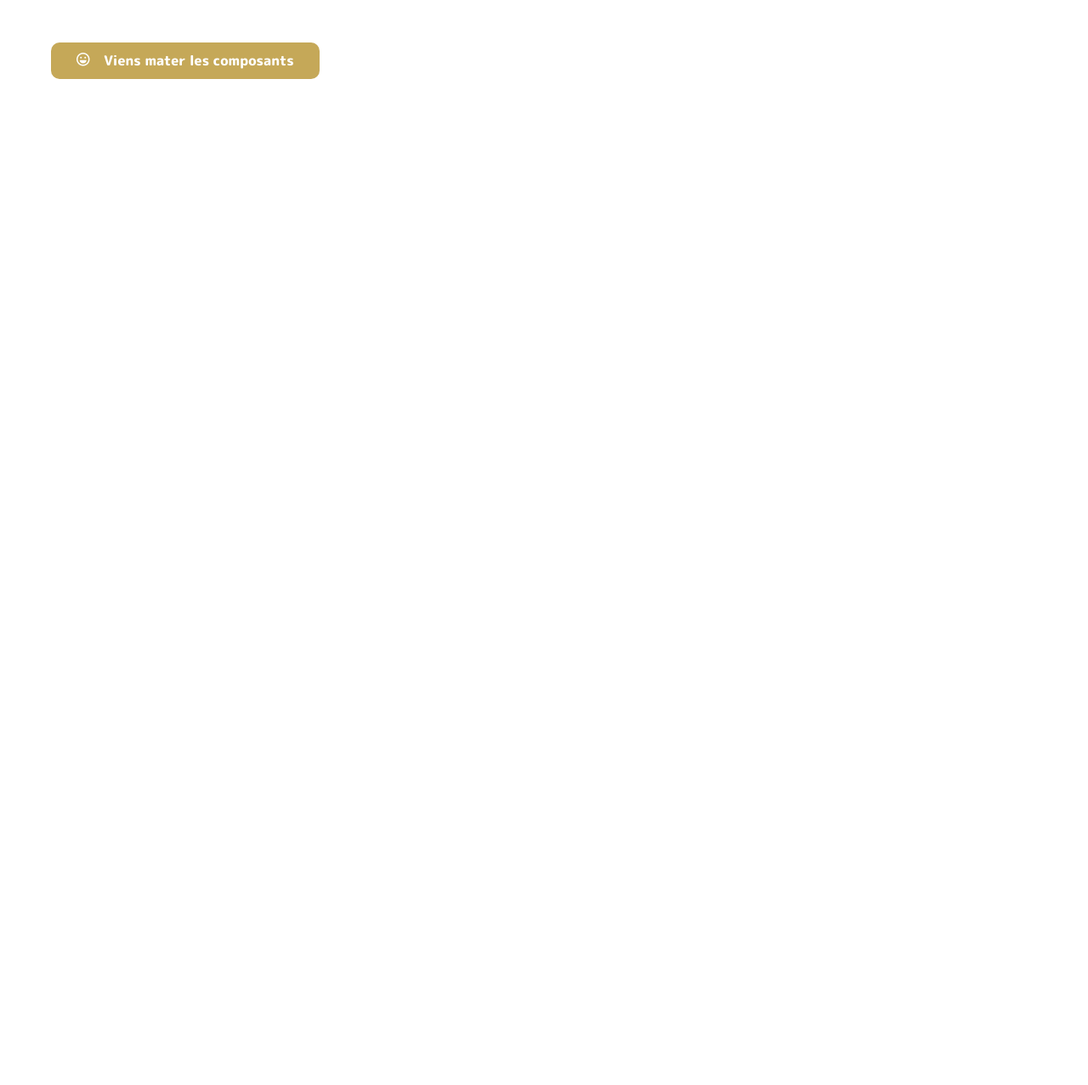
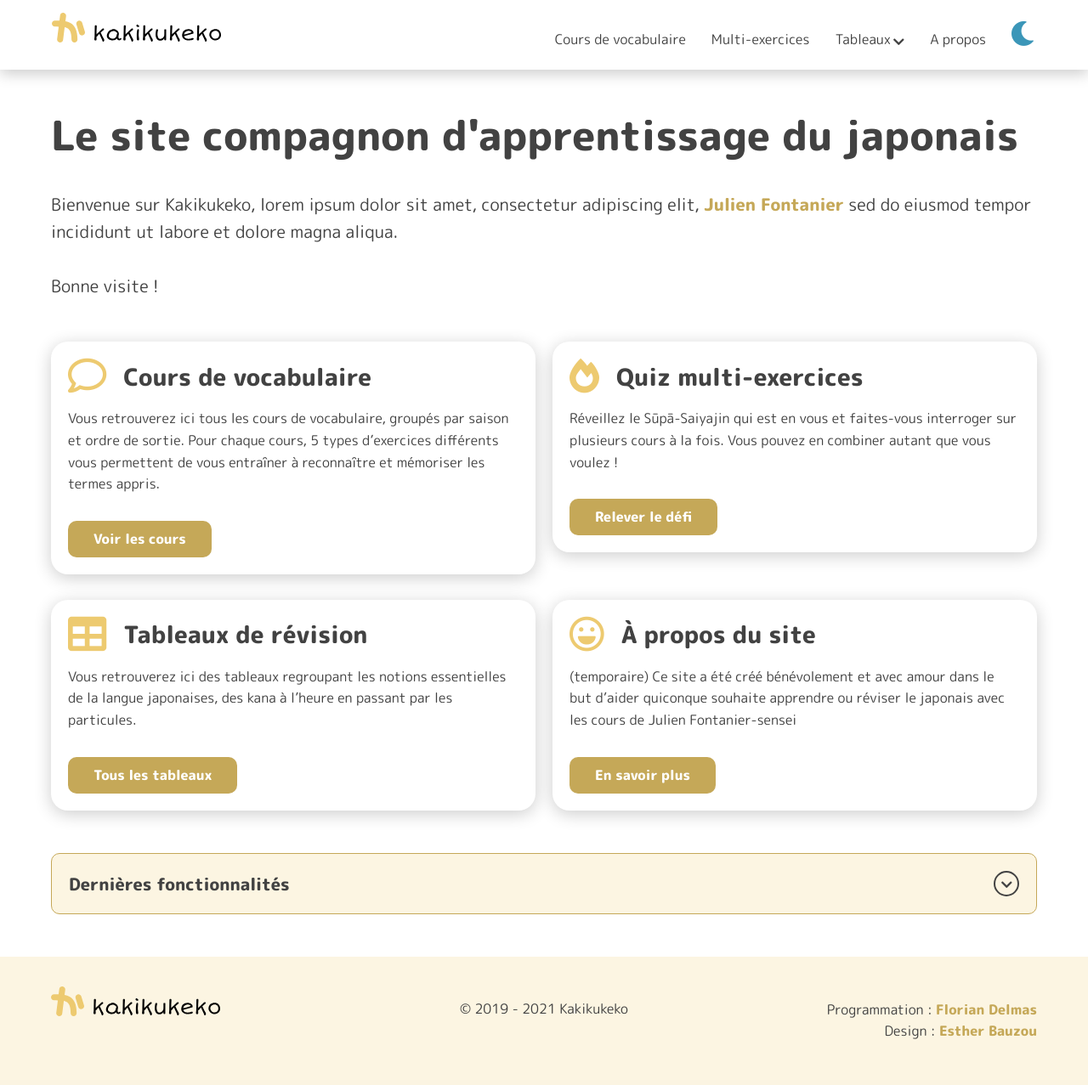
Before and after one commit to PetitChampi/kakikukeko, a PHP site: page / in a window 1280 px wide. Shown: the whole page at 85% size. Before the commit the page ends 93 px from the top, so only its background shows below. Run offline with PHP 8.4, Linux system fonts and the light colour scheme; some web fonts are replaced.

Commit message:
added some classes + first draft of index page

```diff
--- a/index.html
+++ b/index.html
@@ -10,17 +10,162 @@
 </head>
 <body>
 
-  <section class="page-section">
+  <nav class="nav">
+    <div class="nav-wrapper wrapper">
+      <div class="nav-header">
+        <a href="" class="nav-header--link">
+          <div class="nav-header--logo"></div>
+        </a>
+        <div class="nav-header-hamburger" id="menuburger">
+          <div class="bar bar1"></div>
+          <div class="bar bar2"></div>
+          <div class="bar bar3"></div>
+        </div>
+      </div>
+      <div class="nav-container" id="menunavlist">
+        <ul class="nav-menu">
+          <li class="nav-menu-item">
+            <a href="" class="nav-menu-item--link">Cours de vocabulaire</a>
+          </li>
+          <li class="nav-menu-item">
+            <a href="" class="nav-menu-item--link">Multi-exercices</a>
+          </li>
+          <li class="nav-menu-item nav-menu-dropdown" id="menudrop">
+            <span class="nav-menu-item--link">Tableaux</span>
+            <span class="icon-chevron-left" id="menudropicon"></span>
+            <ul class="nav-menu-dropdown-list" id="menudroplist">
+              <li class="nav-menu-dropdown-list-item"><a href="" class="nav-menu-dropdown-list-item--link">Les kana</a></li>
+              <li class="nav-menu-dropdown-list-item"><a href="" class="nav-menu-dropdown-list-item--link">Les nombres</a></li>
+              <li class="nav-menu-dropdown-list-item"><a href="" class="nav-menu-dropdown-list-item--link">L'heure</a></li>
+              <li class="nav-menu-dropdown-list-item"><a href="" class="nav-menu-dropdown-list-item--link">Les dates</a></li>
+              <li class="nav-menu-dropdown-list-item"><a href="" class="nav-menu-dropdown-list-item--link">Les particules</a></li>
+            </ul>
+          </li>
+          <li class="nav-menu-item">
+            <a href="" class="nav-menu-item--link">A propos</a>
+          </li>
+        </ul>
+        <div class="mode-dsk mode-dsk-toggle">
+          <div class="mode-toggle">
+            <span class="mode-dsk--sun icon-sun" title="Light mode"></span>
+            <span class="mode-dsk--moon icon-moon" title="Dark mode"></span>
+          </div>
+        </div>
+        <div class="mode-mob">
+          <span class="icon-sun"></span>
+          <label class="mode-mob-switch">
+            <input type="checkbox" class="mode-mob-switch--input">
+            <span class="mode-mob-switch--slider mode-mob-toggle" id="mode-mob-toggle"><span class="mode-mob-switch--slider--circle"></span></span>
+          </label>
+          <span class="icon-moon"></span>
+        </div>
+      </div> <!-- .nav-container -->
+    </div>
+  </nav>
+
+  <main class="main">
     <div class="wrapper">
-      <a href="design-system.html">
-        <button class="button-primary">
-          <div class="button-container">
-            <span class="icon-smiley"></span> Viens mater les composants
-          </div>
-        </button>
-      </a>
+      <h1 class="page-title">Le site compagnon d'apprentissage du japonais</h1>
+      <p class="regular-text">Bienvenue sur Kakikukeko, lorem ipsum dolor sit amet, consectetur adipiscing elit, <a href="">Julien Fontanier</a> sed do eiusmod tempor incididunt ut labore et dolore magna aliqua.<br><br>Bonne visite !</p>
+      <section class="page-section">
+        <div class="grid-2">
+          <div class="grid-item">
+            <div class="box-item">
+              <h2 class="secondary-heading flex-heading">
+                <span class="icon-bubble flex-heading--icon"></span>
+                Cours de vocabulaire
+              </h2>
+              <p class="box-item--text">Vous retrouverez ici tous les cours de vocabulaire, groupés par saison et ordre de sortie. Pour chaque cours, 5 types d’exercices différents vous permettent de vous entraîner à reconnaître et mémoriser les termes appris.</p>
+              <div class="subsection">
+                <a href="" class="button-primary">
+                  Voir les cours
+                </a>
+              </div>
+            </div>
+          </div> <!-- .grid-item -->
+          <div class="grid-item">
+            <div class="box-item">
+              <h2 class="secondary-heading flex-heading">
+                <span class="icon-flame flex-heading--icon"></span>
+                Quiz multi-exercices
+              </h2>
+              <p class="box-item--text">Réveillez le Sūpā-Saiyajin qui est en vous et faites-vous interroger sur plusieurs cours à la fois. Vous pouvez en combiner autant que vous voulez !</p>
+              <div class="subsection">
+                <a href="" class="button-primary">
+                  Relever le défi
+                </a>
+              </div>
+            </div>
+          </div> <!-- .grid-item -->
+          <div class="grid-item">
+            <div class="box-item">
+              <h2 class="secondary-heading flex-heading">
+                <span class="icon-table flex-heading--icon"></span>
+                Tableaux de révision
+              </h2>
+              <p class="box-item--text">Vous retrouverez ici des tableaux regroupant les notions essentielles de la langue japonaises, des kana à l’heure en passant par les particules.</p>
+              <div class="subsection">
+                <a href="" class="button-primary">
+                  Tous les tableaux
+                </a>
+              </div>
+            </div>
+          </div> <!-- .grid-item -->
+          <div class="grid-item">
+            <div class="box-item">
+              <h2 class="secondary-heading flex-heading">
+                <span class="icon-smiley flex-heading--icon"></span>
+                À propos du site
+              </h2>
+              <p class="box-item--text">(temporaire) Ce site a été créé bénévolement et avec amour dans le but d’aider quiconque souhaite apprendre ou réviser le japonais avec les cours de Julien Fontanier-sensei</p>
+              <div class="subsection">
+                <a href="" class="button-primary">
+                  En savoir plus
+                </a>
+              </div>
+            </div>
+          </div> <!-- .grid-item -->
+        </div>
+      </section>
+      <section class="page-section">
+        <div class="box-info">
+          <div class="accordion">
+            <div class="accordion-toggle">
+              <h3 class="box-info--heading">Dernières fonctionnalités</h3>
+              <span class="icon-chevron-left accordion-toggle--icon"></span>
+            </div>
+            <div class="accordion-content">
+              <ul class="box-info--text">
+                <li>blabla</li>
+                <li>yyyoooo</li>
+                <li>Lorem ipsum dolor sit, amet consectetur adipisicing elit. Fuga reprehenderit sunt debitis ipsam labore corrupti quasi eaque quam accusantium cupiditate?</li>
+                <li>Lorem ipsum dolor sit amet, consectetur adipisicing elit. Alias, in?</li>
+                <li>caca</li>
+              </ul>
+            </div>
+          </div> <!-- .accordion -->
+        </div> <!-- .box-info -->
+      </section>
     </div>
-  </section>
+  </main>
 
+  <footer class="footer">
+    <div class="wrapper">
+      <div class="footer-grid">
+        <div class="footer--logo"></div>
+        <div class="footer-copyright">&copy; 2019 - <script>document.write(new Date().getFullYear())</script> Kakikukeko</div>
+        <div class="footer-credits">
+          <p class="footer-credits--item">Programmation : <a href="mailto:flo.delmas@protonmail.com" target="_blank" class="footer-credits--item--link">Florian Delmas</a></p>
+          <p class="footer-credits--item">Design : <a href="http://petitchampi.me/fr" target="_blank" class="footer-credits--item--link">Esther Bauzou</a></p>
+        </div>
+      </div>
+    </div>
+  </footer>
+
+  <script src="scripts/darkmode.js"></script>
+  <script src="scripts/dropdown.js"></script>
+  <script src="scripts/accordion.js"></script>
+  <script src="scripts/nav-tabs.js"></script>
+  <script src="scripts/menu.js"></script>
 </body>
 </html>
--- a/styles/components/accordion.scss
+++ b/styles/components/accordion.scss
@@ -1,7 +1,9 @@
 .accordion {
   &-toggle {
     display: flex;
+    gap: 10px;
     justify-content: space-between;
+    align-items: center;
     cursor: pointer;
     width: 100%;
     transition: 0.4s;
--- a/styles/components/boxes.scss
+++ b/styles/components/boxes.scss
@@ -13,7 +13,7 @@
     }
   }
   &-item {
-    border-radius: 10px;
+    border-radius: 20px;
     padding: 20px;
     box-shadow: 0 4px 20px var(--color-shadow);
     &--text {
--- a/styles/components/buttons.scss
+++ b/styles/components/buttons.scss
@@ -4,6 +4,7 @@
     align-items: center;
   }
   &-form, &-primary, &-secondary, &-dropdown {
+    display: inline-block;
     cursor: pointer;
     border: none;
     padding: 10px 30px;
--- a/styles/components/header.scss
+++ b/styles/components/header.scss
@@ -127,6 +127,7 @@
         padding: 20px 0;
         color: var(--color-text);
         text-decoration: none;
+        font-weight: 400;
         transition: color ease .2s;
         &:hover {
           color: var(--color-primary);
--- a/styles/css/index.css
+++ b/styles/css/index.css
@@ -58,10 +58,38 @@
   margin-top: 30px;
 }
 
+.grid-2 {
+  display: grid;
+  column-gap: 20px;
+  row-gap: 30px;
+}
+@media screen and (min-width: 768px) {
+  .grid-2 {
+    grid-template-columns: repeat(2, 1fr);
+  }
+}
+
+.grid-3 {
+  display: grid;
+  column-gap: 20px;
+  row-gap: 30px;
+}
+@media screen and (min-width: 768px) {
+  .grid-3 {
+    grid-template-columns: repeat(2, 1fr);
+  }
+}
+@media screen and (min-width: 892px) {
+  .grid-3 {
+    grid-template-columns: repeat(3, 1fr);
+  }
+}
+
 .page-title {
   font-size: 2.5rem;
   font-weight: bold;
   margin-top: 0;
+  line-height: 140%;
 }
 @media screen and (min-width: 768px) {
   .page-title {
@@ -82,6 +110,7 @@
   font-size: 1.75rem;
   font-weight: bold;
   line-height: 140%;
+  margin: 0;
 }
 
 .item-heading {
@@ -107,6 +136,17 @@
   font-weight: lighter;
 }
 
+.flex-heading {
+  display: flex;
+  align-items: center;
+}
+.flex-heading--icon {
+  color: var(--color-primary-alt);
+  display: inline-block;
+  margin-right: 20px;
+  font-size: 1.5em;
+}
+
 * {
   transition: color ease 0.1s, background-color ease 0.2s;
   box-sizing: border-box;
@@ -120,8 +160,17 @@ body {
   font-family: "m plus rounded 1c", sans-serif;
 }
 
-p {
+a {
+  text-decoration: none;
+}
+
+p, ul {
   line-height: 160%;
+}
+p a, ul a {
+  color: var(--color-primary);
+  text-decoration: none;
+  font-weight: bold;
 }
 
 .nav {
@@ -264,6 +313,7 @@ p {
   padding: 20px 0;
   color: var(--color-text);
   text-decoration: none;
+  font-weight: 400;
   transition: color ease 0.2s;
 }
 .nav-menu-item--link:hover {
@@ -607,6 +657,7 @@ p {
   align-items: center;
 }
 .button-form, .button-primary, .button-secondary, .button-dropdown {
+  display: inline-block;
   cursor: pointer;
   border: none;
   padding: 10px 30px;
@@ -725,7 +776,7 @@ p {
   margin-bottom: 0;
 }
 .box-item {
-  border-radius: 10px;
+  border-radius: 20px;
   padding: 20px;
   box-shadow: 0 4px 20px var(--color-shadow);
 }
@@ -735,7 +786,9 @@ p {
 
 .accordion-toggle {
   display: flex;
+  gap: 10px;
   justify-content: space-between;
+  align-items: center;
   cursor: pointer;
   width: 100%;
   transition: 0.4s;
--- a/styles/general.scss
+++ b/styles/general.scss
@@ -10,6 +10,15 @@ body {
   font-family: $base-ff, sans-serif;
 }
 
-p {
+a {
+  text-decoration: none;
+}
+
+p, ul {
   line-height: 160%;
+  a {
+    color: var(--color-primary);
+    text-decoration: none;
+    font-weight: bold;
+  }
 }
--- a/styles/utils.scss
+++ b/styles/utils.scss
@@ -18,11 +18,33 @@
   margin-top: 30px;
 }
 
+// ----- Grids
+.grid-2 {
+  display: grid;
+  column-gap: 20px;
+  row-gap: 30px;
+  @media screen and (min-width: $mobile-breakpoint) {
+    grid-template-columns: repeat(2, 1fr);
+  }
+}
+.grid-3 {
+  display: grid;
+  column-gap: 20px;
+  row-gap: 30px;
+  @media screen and (min-width: $mobile-breakpoint) {
+    grid-template-columns: repeat(2, 1fr);
+  }
+  @media screen and (min-width: $tablet-breakpoint) {
+    grid-template-columns: repeat(3, 1fr);
+  }
+}
+
 // ----- Typography
 .page-title {
   font-size: 2.5rem;
   font-weight: bold;
   margin-top: 0;
+  line-height: 140%;
   @media screen and (min-width: $mobile-breakpoint) {
     font-size: 3rem;
   }
@@ -39,6 +61,7 @@
   font-size: 1.75rem;
   font-weight: bold;
   line-height: 140%;
+  margin: 0;
 }
 .item-heading {
   font-size: 1.75rem;
@@ -59,3 +82,13 @@
   font-size: 3rem;
   font-weight: lighter;
 }
+.flex-heading {
+  display: flex;
+  align-items: center;
+  &--icon {
+    color: var(--color-primary-alt);
+    display: inline-block;
+    margin-right: 20px;
+    font-size: 1.5em;
+  }
+}
```
Also changed, not shown: design-system.html (+54 -6 lines), 1 other file.
